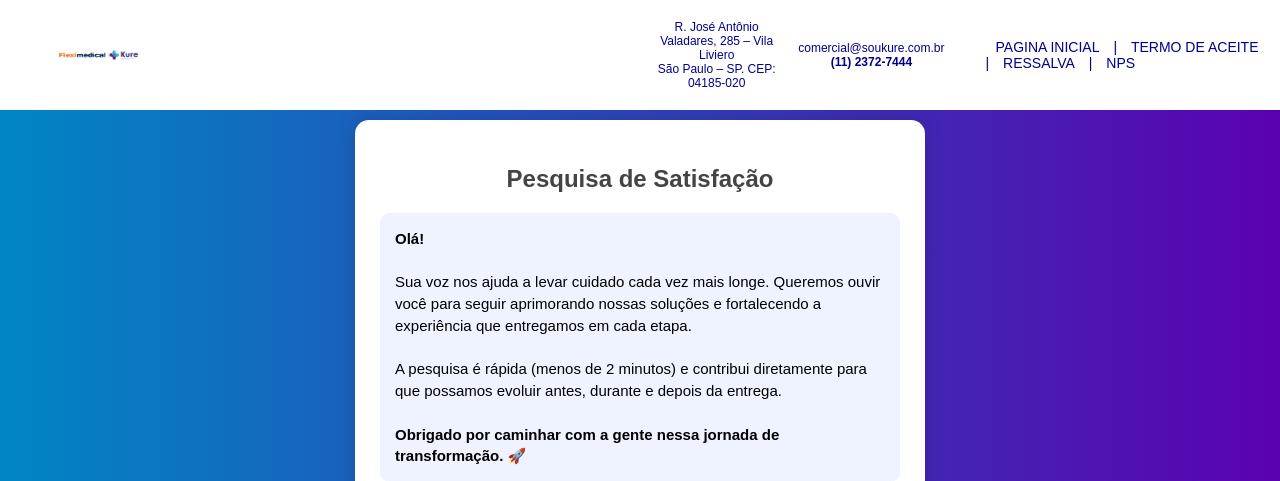
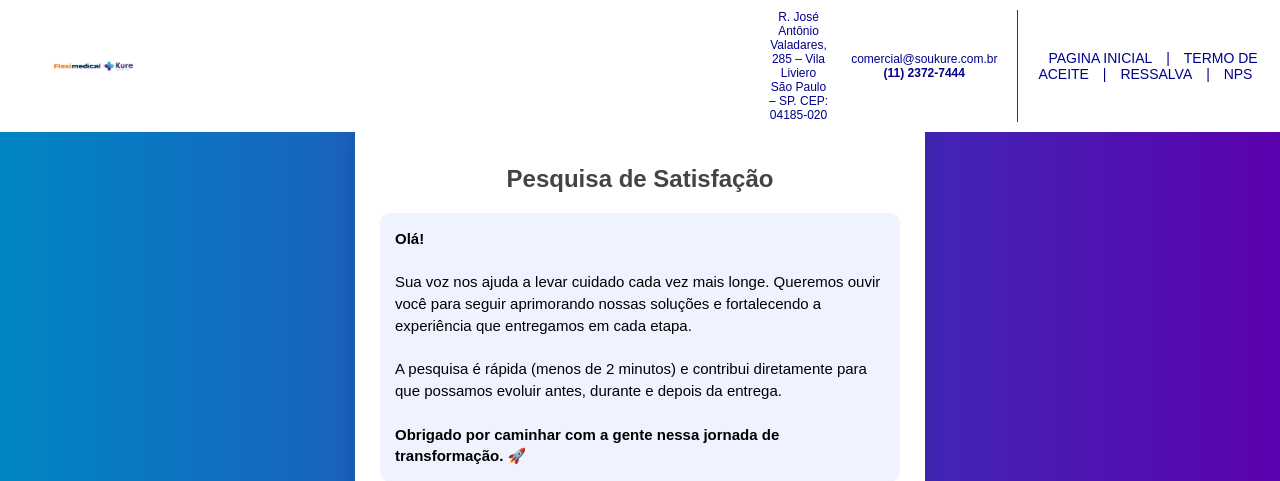
Before and after one commit to HenriqueNunes-2008/Termo_Aceite, a Flask app: page /nps in a window 1280 px wide. Shown: the top 481 px of the page. Run offline with Flask 3, Linux system fonts and the light colour scheme.

Commit message:
Refactor NPS HTML template structure

```diff
--- a/templates/nps.html
+++ b/templates/nps.html
@@ -155,10 +155,10 @@ body {
             font-size: 15px;
         }
     }
-.topbar { background: linear-gradient(to right, #ffffff, #ffffff); color: #00008B; padding: 15px; display: flex; flex-direction: row; position: fixed; top: 0; left: 0; width: 100%; z-index: 10; }
-.logo-section { display: flex; align-items: center; padding: 0 20px; border-right: 1px solid white; flex: 2; }
+.topbar { background: linear-gradient(to right, #ffffff, #ffffff); color: #00008B; padding: 10px; display: flex; flex-direction: row; position: fixed; top: 0; left: 0; width: 100%; z-index: 10; }
+.logo-section { display: flex; align-items: center; padding: 0 20px; border-right: 1px solid white; flex: 3; }
 .logo { height: 80px; }
-.middle-section { display: flex; justify-content: center; align-items: center; flex: 1; padding: 0 20px; border-right: 1px solid white; text-align: center; }
+.middle-section { display: flex; justify-content: center; align-items: center; flex: 1; padding: 0 20px; border-right: 1px solid rgb(90, 2, 253); text-align: center; }
 .address { font-size: 12px; margin-right: 20px; color: #00008B; }
 .contact-info { font-size: 12px; color: #00008B; }
 .contact-info a { color: #00008B; text-decoration: none; }
```
